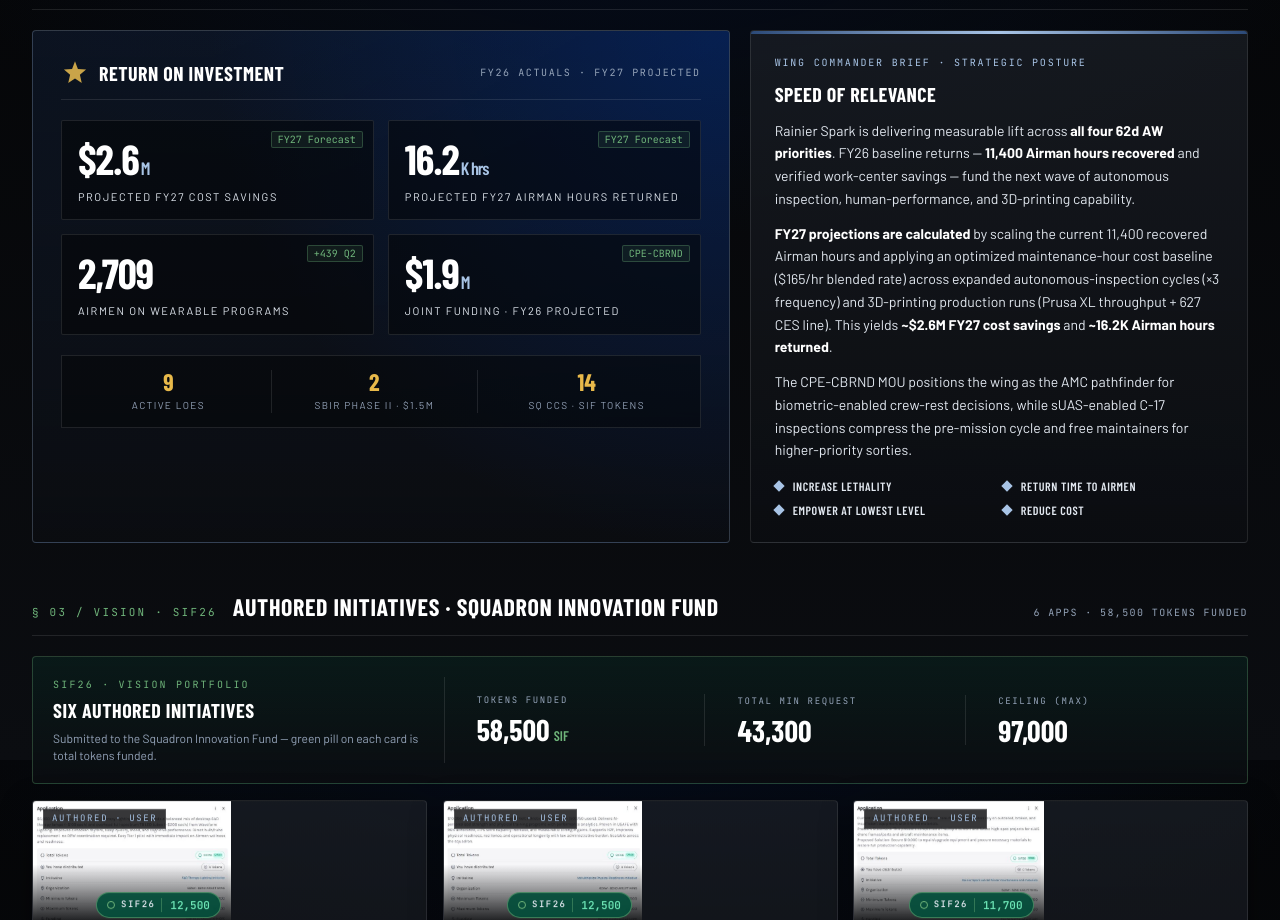
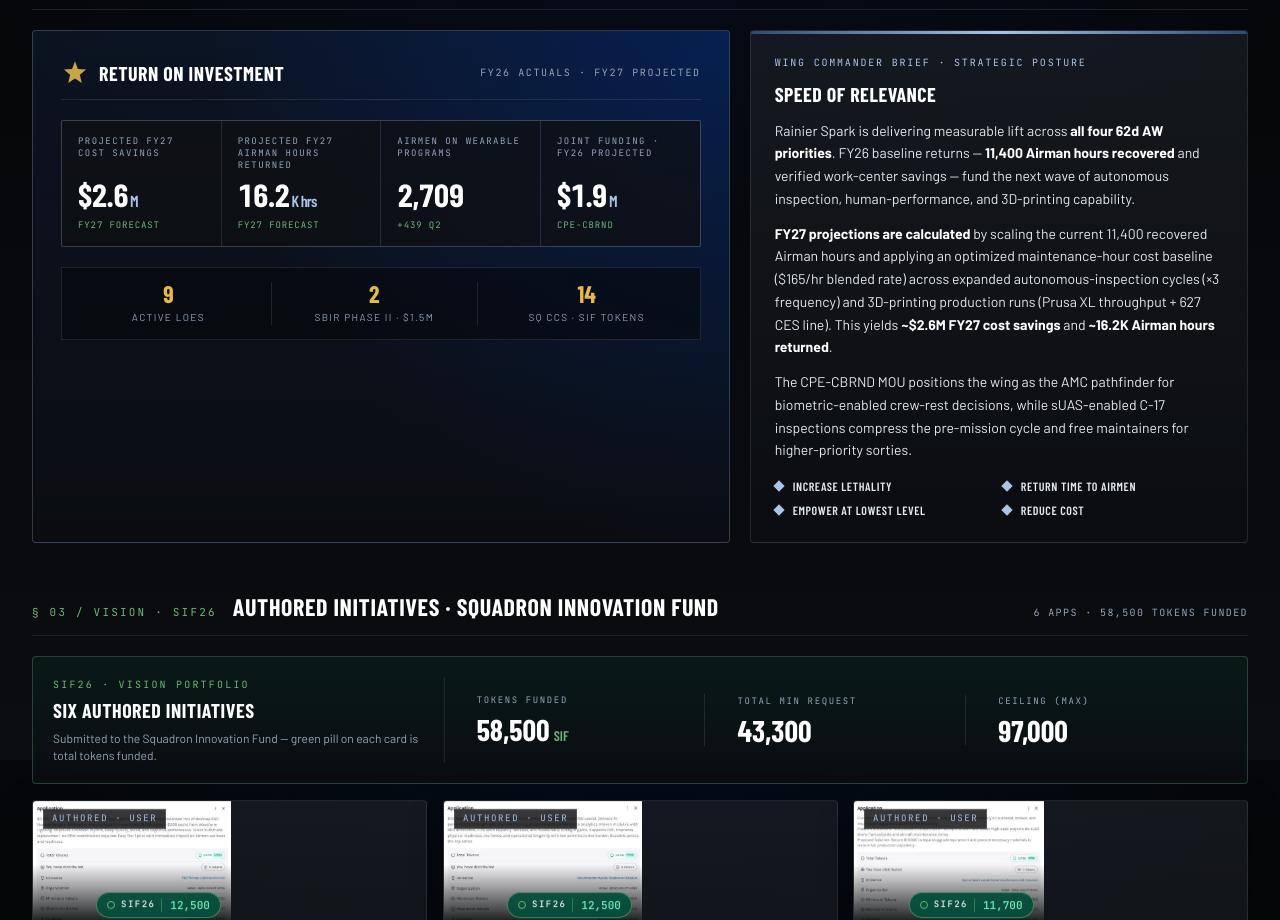
Before and after one commit to audaddy/rainier-spark-dashboard, a website: page index.html in a window 1280 px wide. Shown: the part 3240-4160 px from the top of the page. Drawn offline with nearby package versions, Linux system fonts and the light colour scheme; a web font is replaced by a local one.

Commit message:
ROI: four tiles become one readout rail
Direction B from the design review, minus the section-numbering half -- that one
is an editorial call about the wing's briefing convention, not mine to make.

The four ROI figures were four separate bordered, shadowed boxes in a 2x2 grid,
each repeating the same big-number-small-label form the page already uses about
twenty times over. They now read as a single instrument: one bordered container,
hairline dividers, label above the figure to match the header stat pills, and the
delta inline underneath instead of absolutely positioned in the corner. Figures
are tabular so the digits line up.

Dividers come from a 1px grid gap over the container background rather than
`divide-x`. Tailwind's divide utilities use `> * + *`, which follows DOM order and
puts the borders in the wrong places once a grid wraps -- this approach stays
correct at both 4 columns and 2.

Rebuilt css/tailwind.css in the same commit so the new utilities (tabular-nums,
gap-px, lg:grid-cols-4) ship with the markup instead of arriving a deploy later.

Verified: 4 columns at 1440 and 2 at 375 with no overflow and figures aligned per
row; the count-up animation still runs on all four; label/figure/delta measure
7.5:1, 19.3:1 and 7.8:1 against their background; accesslint still reports no
violations.

```diff
--- a/index.html
+++ b/index.html
@@ -816,14 +816,19 @@
             <h3 class="font-condensed font-extrabold text-white text-xl tracking-wide uppercase">Return on Investment</h3>
             <span class="ml-auto font-mono text-[10px] text-slate-400 tracking-[0.16em] uppercase">FY26 actuals · FY27 projected</span>
           </div>
-          <div class="grid grid-cols-2 gap-3.5">
+          <!-- One readout rail rather than four separate tiles. The 1px gap over the
+               container's background paints the hairline dividers, which stays correct
+               at any column count; `divide-x` would follow DOM order and misplace them
+               once the grid wraps. Label sits above the figure to match the header
+               stat pills, and the delta sits inline instead of absolutely positioned. -->
+          <div class="grid grid-cols-2 lg:grid-cols-4 gap-px bg-white/10 border border-white/10 rounded-sm overflow-hidden">
             <template x-for="r in roiTiles" :key="r.lbl">
-              <div class="bg-ink-950/55 border border-white/10 rounded-sm p-4 relative">
-                <div class="font-condensed font-extrabold text-white text-[34px] sm:text-[42px] leading-none tracking-tight">
-                  <span class="js-count" x-init="$nextTick(()=>window.__countup($el))" x-text="r.val"></span><span class="text-lg text-ice ml-0.5 font-semibold" x-text="r.unit"></span>
+              <div class="bg-ink-950/70 px-4 py-3.5 flex flex-col gap-1.5">
+                <div class="font-mono text-[9px] text-slate-400 tracking-[0.16em] uppercase leading-snug" x-text="r.lbl"></div>
+                <div class="font-condensed font-extrabold text-white text-[28px] sm:text-[32px] leading-none tracking-tight tabular-nums mt-auto">
+                  <span class="js-count" x-init="$nextTick(()=>window.__countup($el))" x-text="r.val"></span><span class="text-base text-ice ml-0.5 font-semibold" x-text="r.unit"></span>
                 </div>
-                <div class="text-[11px] text-slate-200 tracking-[0.14em] uppercase mt-2 leading-tight" x-text="r.lbl"></div>
-                <div class="absolute top-2.5 right-2.5 font-mono text-[10px] text-green bg-green/10 border border-green/30 px-1.5 rounded-sm" x-text="r.delta"></div>
+                <div class="font-mono text-[9px] text-green tracking-[0.1em] uppercase" x-text="r.delta"></div>
               </div>
             </template>
           </div>
```
Also changed, not shown: css/tailwind.css.
